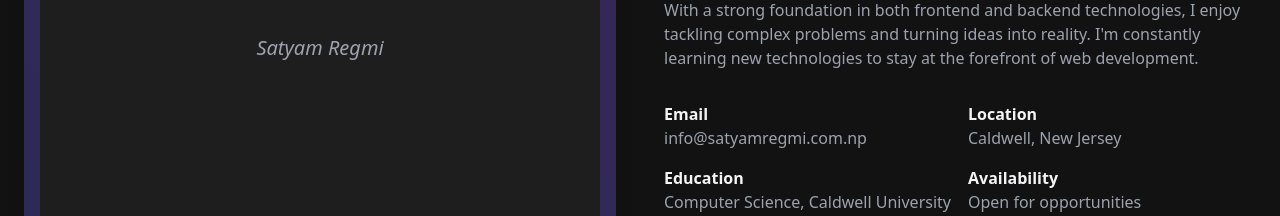
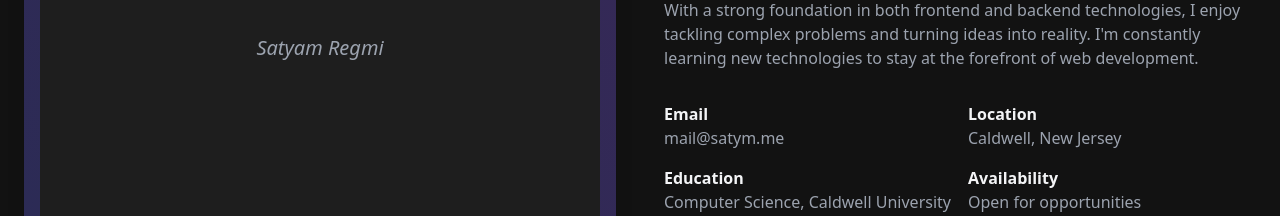
Before and after one commit to regmisatyam/satym, a Next.js app: page / in a window 1280 px wide. Shown: the part 1260-1476 px from the top of the page. Built offline with nearby package versions, Linux system fonts and the light colour scheme.

Commit message:
Added LINKS as constants

```diff
--- a/src/components/About.tsx
+++ b/src/components/About.tsx
@@ -3,6 +3,7 @@
 import { useInView } from 'react-intersection-observer';
 import { motion } from 'framer-motion';
 import { FiDownload } from 'react-icons/fi';
+import {LINKS} from '../constants/globalConstants'
 
 export default function About() {
   const [ref, inView] = useInView({
@@ -78,7 +79,7 @@ export default function About() {
             <div className="pt-4 grid grid-cols-2 gap-4">
               <div>
                 <h5 className="font-semibold text-dark-text">Email</h5>
-                <p className="text-dark-muted">info@satyamregmi.com.np</p>
+                <p className="text-dark-muted">{LINKS.EMAIL}</p>
               </div>
               <div>
                 <h5 className="font-semibold text-dark-text">Location</h5>
--- a/src/components/Contact.tsx
+++ b/src/components/Contact.tsx
@@ -4,6 +4,7 @@ import { useState } from 'react';
 import { motion } from 'framer-motion';
 import { useInView } from 'react-intersection-observer';
 import { FiMail, FiMapPin, FiPhone, FiSend } from 'react-icons/fi';
+import {LINKS} from '../constants/globalConstants'
 
 export default function Contact() {
   const [formData, setFormData] = useState({
@@ -75,9 +76,9 @@ export default function Contact() {
               </div>
               <div>
                 <h4 className="font-semibold mb-1">Email</h4>
-                <p className="text-dark-muted">info@satyamregmi.com.np</p>
+                <p className="text-dark-muted">{LINKS.EMAIL}</p>
                 <a
-                  href="mailto:info@satyamregmi.com.np"
+                  href={`mailto:${LINKS.EMAIL}`}
                   className="text-highlight-primary hover:text-highlight-secondary transition-colors duration-300 text-sm"
                 >
                   Send an email
@@ -107,7 +108,7 @@ export default function Contact() {
               </div>
               <div>
                 <h4 className="font-semibold mb-1">Location</h4>
-                <p className="text-dark-muted">San Francisco, California</p>
+                <p className="text-dark-muted">Caldwell, New Jersey</p>
                 <p className="text-dark-muted">United States</p>
               </div>
             </div>
--- a/src/components/Footer.tsx
+++ b/src/components/Footer.tsx
@@ -3,6 +3,7 @@
 import { motion } from 'framer-motion';
 import Link from 'next/link';
 import { FiGithub, FiLinkedin, FiTwitter, FiInstagram, FiArrowUp } from 'react-icons/fi';
+import { LINKS } from '../constants/globalConstants'
 
 export default function Footer() {
   const scrollToTop = () => {
@@ -40,7 +41,7 @@ export default function Footer() {
           >
             <div className="flex space-x-4 mb-4">
               <a
-                href="https://github.com"
+                href={LINKS.GITHUB}
                 target="_blank"
                 rel="noopener noreferrer"
                 aria-label="GitHub"
@@ -49,7 +50,7 @@ export default function Footer() {
                 <FiGithub size={20} />
               </a>
               <a
-                href="https://linkedin.com"
+                href={LINKS.LINKEDIN}
                 target="_blank"
                 rel="noopener noreferrer"
                 aria-label="LinkedIn"
@@ -58,7 +59,7 @@ export default function Footer() {
                 <FiLinkedin size={20} />
               </a>
               <a
-                href="https://twitter.com"
+                href={LINKS.X}
                 target="_blank"
                 rel="noopener noreferrer"
                 aria-label="Twitter"
@@ -67,7 +68,7 @@ export default function Footer() {
                 <FiTwitter size={20} />
               </a>
               <a
-                href="https://instagram.com"
+                href={LINKS.INSTAGRAM}
                 target="_blank"
                 rel="noopener noreferrer"
                 aria-label="Instagram"
--- a/src/components/Hero.tsx
+++ b/src/components/Hero.tsx
@@ -4,6 +4,7 @@ import { useState, useEffect } from 'react';
 import { motion } from 'framer-motion';
 import { FiArrowDown, FiGithub, FiLinkedin, FiTwitter } from 'react-icons/fi';
 import Link from 'next/link';
+import { LINKS } from '../constants/globalConstants'
 
 export default function Hero() {
   const [mousePosition, setMousePosition] = useState({ x: 0, y: 0 });
@@ -119,13 +120,13 @@ export default function Hero() {
           transition={{ duration: 0.5, delay: 0.8 }}
           className="flex justify-center space-x-6"
         >
-          <a href="https://github.com" target="_blank" rel="noopener noreferrer" aria-label="GitHub" className="text-dark-muted hover:text-highlight-primary transition-colors duration-300">
+          <a href={LINKS.GITHUB} target="_blank" rel="noopener noreferrer" aria-label="GitHub" className="text-dark-muted hover:text-highlight-primary transition-colors duration-300">
             <FiGithub size={24} />
           </a>
-          <a href="https://linkedin.com" target="_blank" rel="noopener noreferrer" aria-label="LinkedIn" className="text-dark-muted hover:text-highlight-primary transition-colors duration-300">
+          <a href={`${LINKS.LINKEDIN}`} target="_blank" rel="noopener noreferrer" aria-label="LinkedIn" className="text-dark-muted hover:text-highlight-primary transition-colors duration-300">
             <FiLinkedin size={24} />
           </a>
-          <a href="https://twitter.com" target="_blank" rel="noopener noreferrer" aria-label="Twitter" className="text-dark-muted hover:text-highlight-primary transition-colors duration-300">
+          <a href={`${LINKS.X}`} target="_blank" rel="noopener noreferrer" aria-label="Twitter" className="text-dark-muted hover:text-highlight-primary transition-colors duration-300">
             <FiTwitter size={24} />
           </a>
         </motion.div>
--- a/src/constants/globalConstants.ts
+++ b/src/constants/globalConstants.ts
@@ -4,4 +4,7 @@ export const LINKS = {
     INSTAGRAM: 'https://www.instagram.com/regmisatyam',
     GITHUB: 'https://www.github.com/regmisatyam',
     LINKEDIN: 'https://www.linkedin.com/regmisatyam',
+    X: 'https://www.x.com/SatyamRegmiX',
+    EMAIL: 'mail@satym.me',
+    PHONE: '+18622241646',
 };
```
